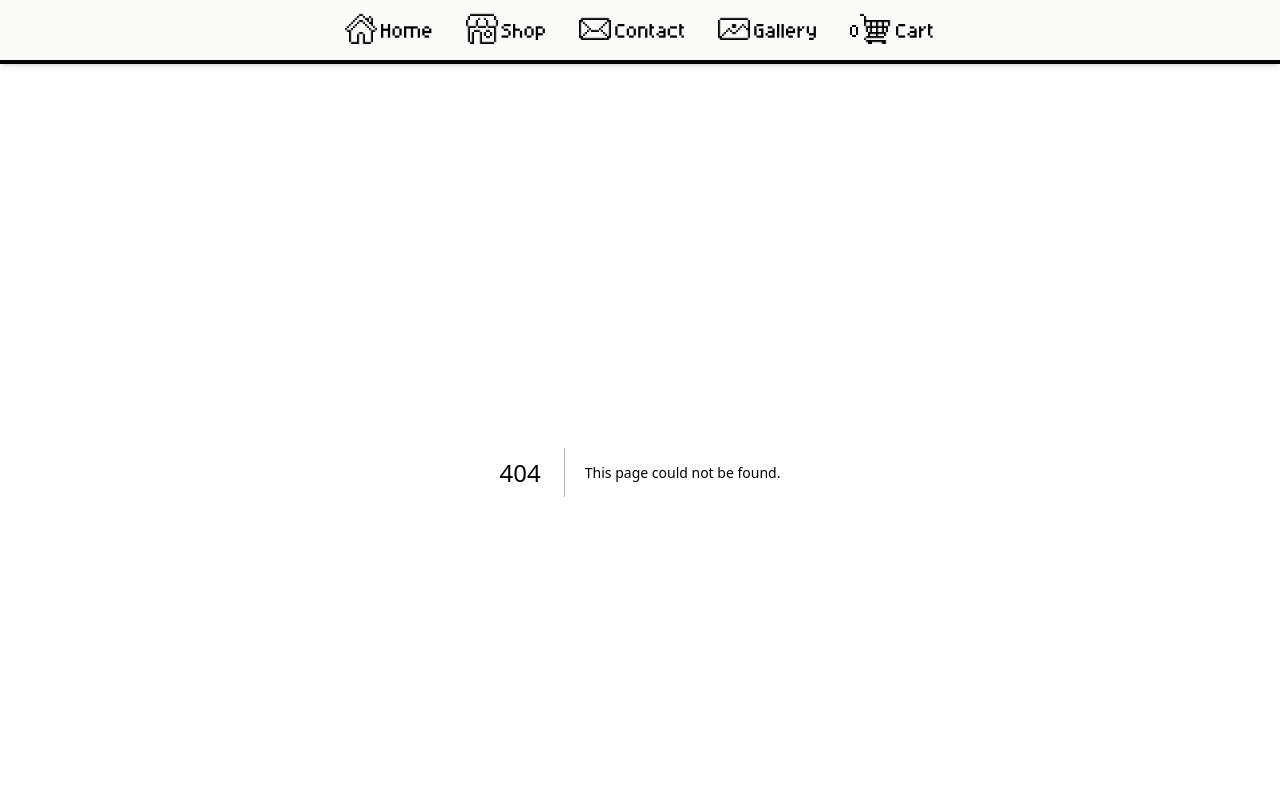
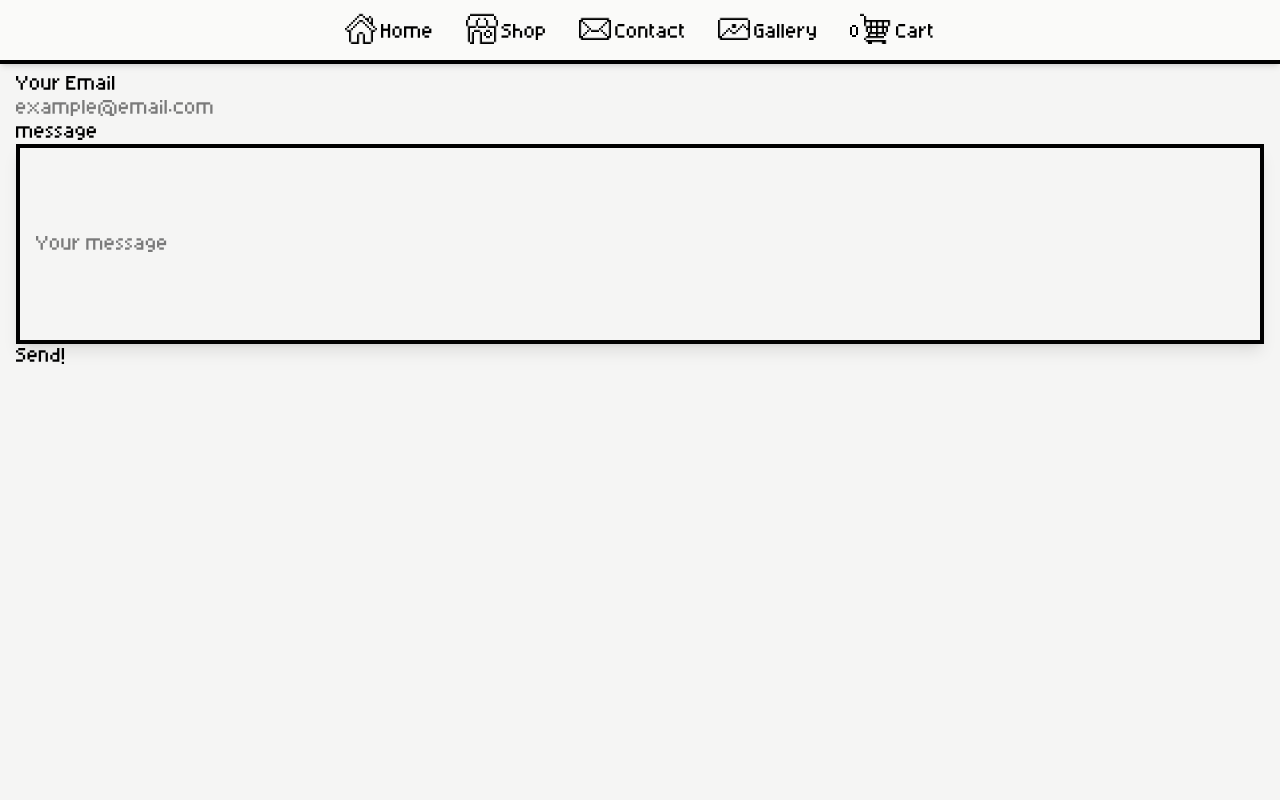
Before and after one commit to ellebell43/sleepy-stickers-website, a Next.js app: page /contact in a window 1280 px wide. Before the commit this address had no page. Shown: the top 800 px of the page. Built offline with nearby package versions, Linux system fonts and the light colour scheme.

Commit message:
basic structure for contact page
- created dummy route endpoint as well
- route has notes on IMAP/SMTP config

```diff
--- /dev/null
+++ b/app/contact/api/route.ts
@@ -0,0 +1,18 @@
+
+/**
+ * IMAP (Incoming)
+ * Host: imap.hostinger.com
+ * Encryption: SSL
+ * Port number: 993
+ *
+ * SMTP (Outgoing)
+ * smtp.hostinger.com
+ * Encryption: SSL
+ * Port number: 465
+ */
+
+import { NextRequest, NextResponse } from "next/server";
+
+export function POST(req: NextRequest) {
+  return NextResponse.json({})
+}
--- /dev/null
+++ b/app/contact/page.tsx
@@ -0,0 +1,29 @@
+'use client'
+
+import { SubmitEvent } from "react"
+
+export default function Page() {
+
+  const submit = (e: SubmitEvent<HTMLFormElement>) => {
+    e.preventDefault()
+    const replyEmail = e.target.email.value
+    const emailBody = e.target.message.value
+    // fetch("/contact/api")
+  }
+
+  return (
+    <section>
+      <form onSubmit={(e) => { submit(e) }}>
+        <div className="relative">
+          <label htmlFor="email" className="block">Your Email</label>
+          <input id="email" type="email" required={true} placeholder="example@email.com" />
+        </div>
+        <div className="relative">
+          <label htmlFor="message" className="block">message</label>
+          <input id="message" type="text-area" required={true} placeholder="Your message" className="border-4 shadow-lg p-4 w-full h-50 flex" />
+        </div>
+        <button type="submit" id="submit-button">Send!</button>
+      </form>
+    </section>
+  )
+}
--- a/app/layout.tsx
+++ b/app/layout.tsx
@@ -59,7 +59,7 @@ export default function RootLayout({
           </Link>
 
           {/* Contact Link */}
-          <Link href="#/contact" className="hover:opacity-70 transition-all">
+          <Link href="/contact" className="hover:opacity-70 transition-all">
             <div className="flex items-center">
               <Image src="/images/mail.png" alt="An envelope icon on a 16x16 pixel art canvas using just simple black lines" title="Contact Me" className="dark:invert relative bottom-1" height={iconSize} width={iconSize} />
               <p className="ml-1 hidden md:block">Contact</p>
```
